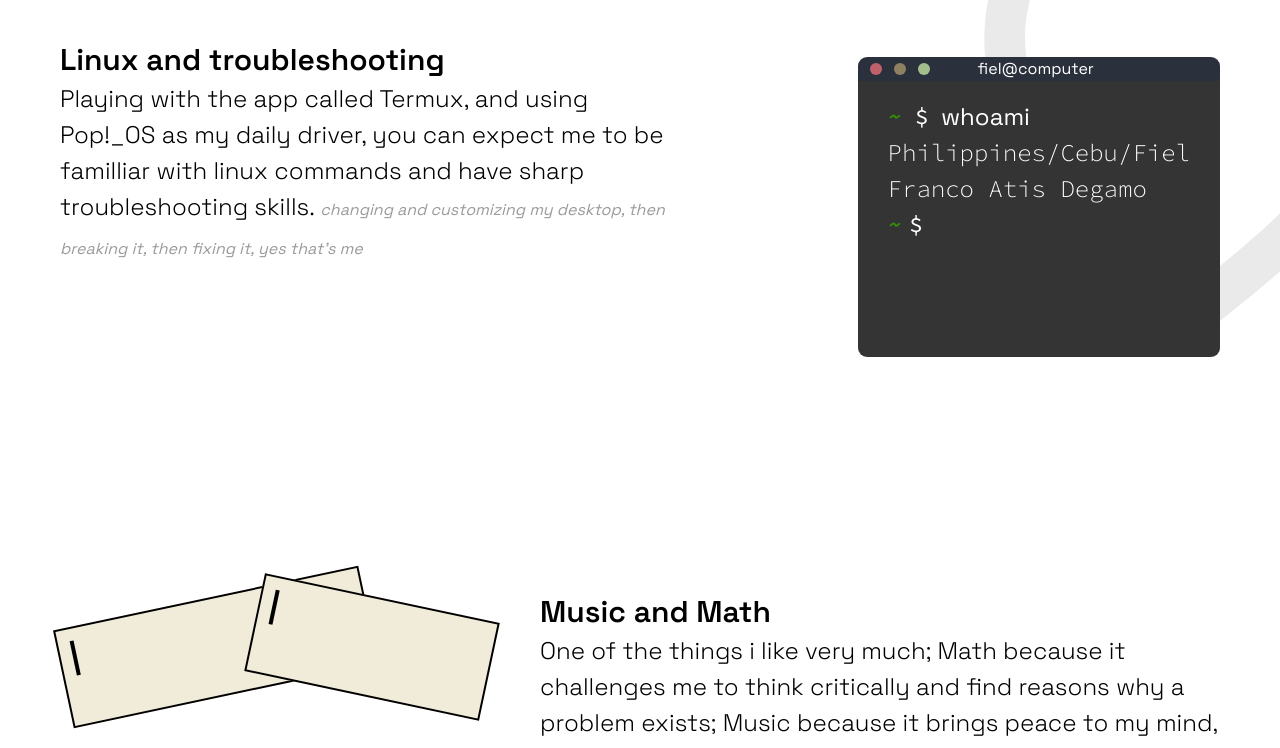
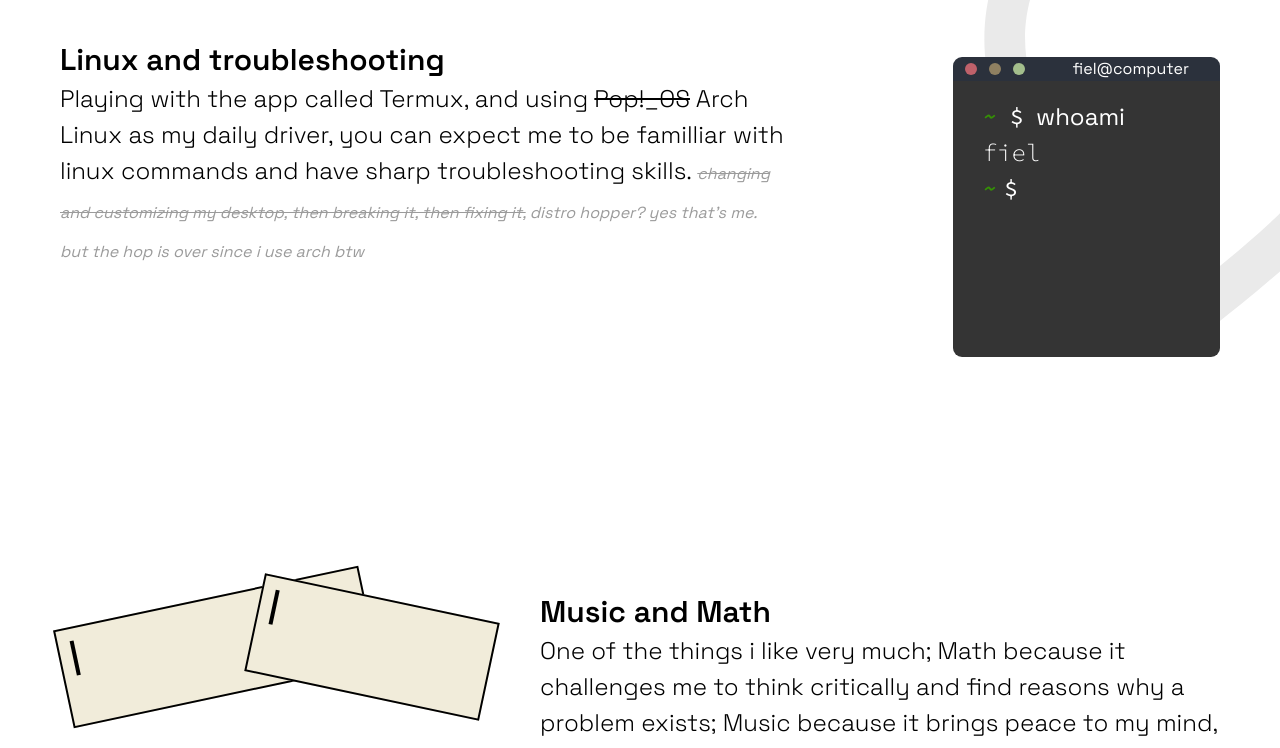
Before and after one commit to piyeldev/portfolio, a SvelteKit app: page / in a window 1280 px wide. Shown: the part 840-1588 px from the top of the page. Built offline with nearby package versions, Linux system fonts and the light colour scheme.

Commit message:
this project is pretty much completed, congrats to myself

```diff
--- a/src/components/Footer.svelte
+++ b/src/components/Footer.svelte
@@ -24,7 +24,7 @@
 					<p class="footerSubs">View latest tutorials from fiel</p>
 				</div>
 			</div>
-		</div>md:text-[18px] text-[16px]
+		</div>
 
 		<div class="footer-nav-item flex flex-col gap-6 mb-4 mt-6 lg:ml-4 ml-0">
 			<div class="about max-w-56">
--- a/src/components/Likes.svelte
+++ b/src/components/Likes.svelte
@@ -68,10 +68,10 @@
 				<div class="flex flex-col gap-1">
 					<div class="heading">Linux and troubleshooting</div>
 					<p class="sub">
-						Playing with the app called Termux, and using Pop!_OS as my daily driver, you can expect
+						Playing with the app called Termux, and using <s class="sub">Pop!_OS</s> Arch Linux as my daily driver, you can expect
 						me to be familliar with linux commands and have sharp troubleshooting skills.
 						<span class="text-[16px] italic text-[#9b9b9b]"
-							>changing and customizing my desktop, then breaking it, then fixing it, yes that's me</span
+							><s class="text-[16px] italic text-[#9b9b9b]">changing and customizing my desktop, then breaking it, then fixing it,</s> distro hopper? yes that's me. but the hop is over since i use arch btw</span
 						>
 					</p>
 				</div>
@@ -101,7 +101,7 @@
 						</div>
 						<div class="appearTerm w-full">
 							<div class="source-code-pro-light text-white lg:text-base md:text-sm text-[16px]">
-								Philippines/Cebu/Fiel Franco Atis Degamo
+								fiel
 							</div>
 							<div class="text-white source-code-pro sm:text-[24px] text-[18px]">
 								<span class="text-[#359006]">~&nbsp;</span>$
--- a/src/components/Navbar.svelte
+++ b/src/components/Navbar.svelte
@@ -24,8 +24,8 @@
 					<a href="/contact" class="nav-font-size hover:animate-pulse hover:text-red-400">Contact</a>
 				</nav>
 				<div class="md:hidden flex justify-center">
-					<a href="/" on:click={drawerOnClick} class="px-2 rounded-full hover:bg-[#00000034]"
-						><i class="fa-solid fa-bars"></i></a
+					<button on:click={drawerOnClick} class="px-2 rounded-full hover:bg-[#00000034]"
+						><i class="fa-solid fa-bars"></i></button
 					>
 				</div>
 				<a href="https://github.com/piyeldev" class=" " target="_blank">
--- a/src/components/ProjectCard.svelte
+++ b/src/components/ProjectCard.svelte
@@ -59,7 +59,7 @@
 			<a target="_blank" href={repo}><i class="fa-solid fa-code text-white text-2xl"></i></a>
 		</div>
 	</div>
-	<div class="h-full flex items-end">
+	<div class="h-full flex items-end md:justify-start justify-end">
 		<div class="flex flex-col">
 			<h3
 			class="md:inline-block hidden text-white md:mt-0 mt-2 text-sm md:text-base md:ml-3 leading-4 md:leading-normal"
--- a/src/components/Projects.svelte
+++ b/src/components/Projects.svelte
@@ -21,7 +21,7 @@
 					mentioned above.
 				</p>
 			</div>
-			<div class="flex overflow-x-scroll gap-4 md:p-4 p-2 lg:ml-10 md:ml-6 ml-0">
+			<div class="flex overflow-x-scroll gap-4 md:p-4 p-2 lg:ml-10 md:ml-6 ml-2">
 				<ProjectCard
 					image={image18}
 					title="Website Portfolio"
@@ -55,7 +55,7 @@
 					</ProjectCard
 				>
 			</div>
-			<div class="guide lg:hidden flex text-[16px] mx-4">Swipe to see more projects, tap to see detailed information, tap the buttons for links</div>
+			<div class="guide lg:hidden flex text-[16px] mx-4">Swipe to see more projects, tap to see detailed information, tap the icons for links</div>
 		</div>
 	</div>
 </section>
--- a/src/components/TechStackItem.svelte
+++ b/src/components/TechStackItem.svelte
@@ -7,7 +7,7 @@
 
 </script>
 
-	<div class="tech-stack">
+	<div class="tech-stackgio">
 		<Bar progress={level} />
 		<h3 class="hd">{title}</h3>
 		<p class="text-[#8d8d8d] sm:text-[21px] text-18px leading-[10px]">Confidence Level {level}%</p>
```
